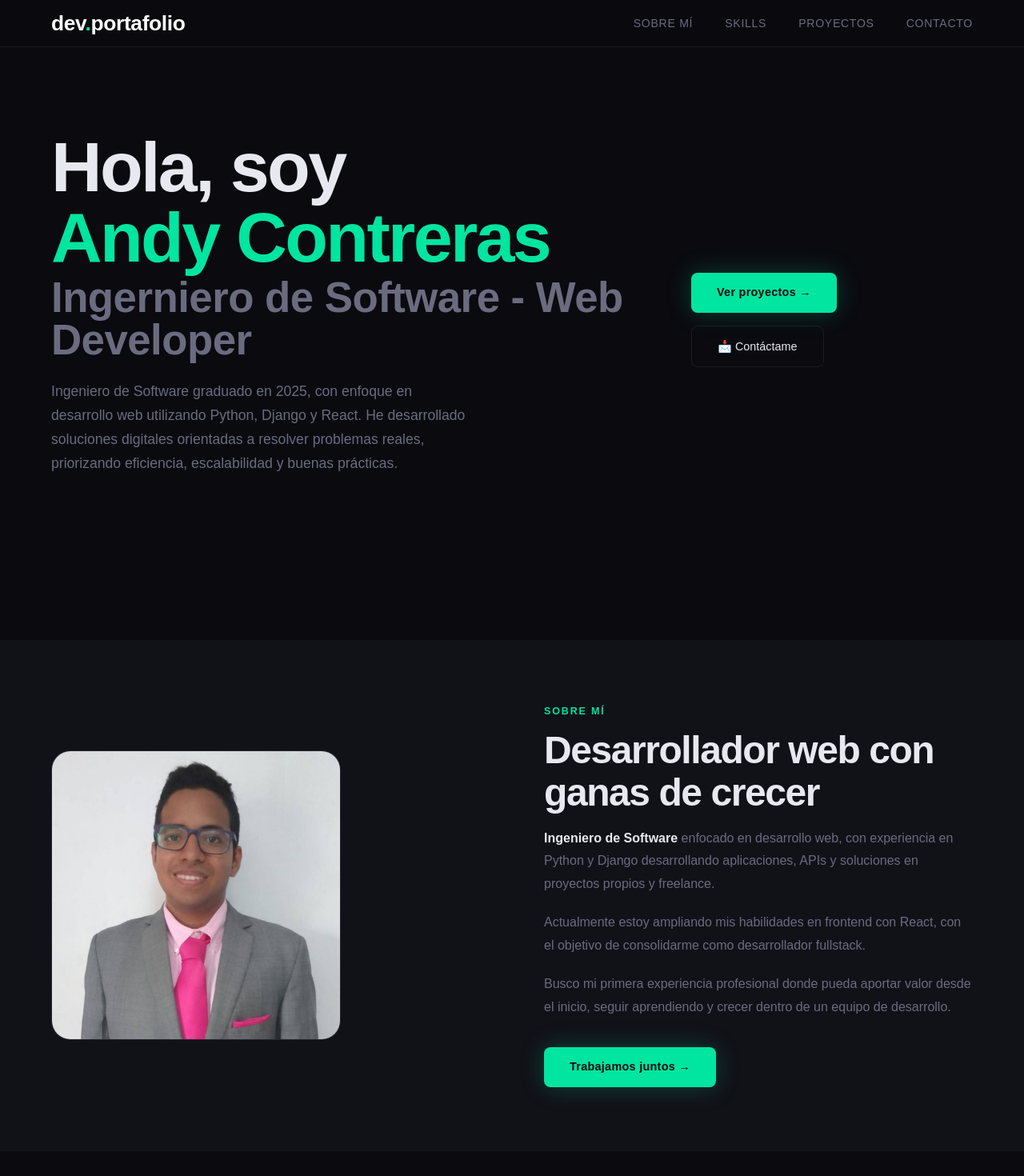
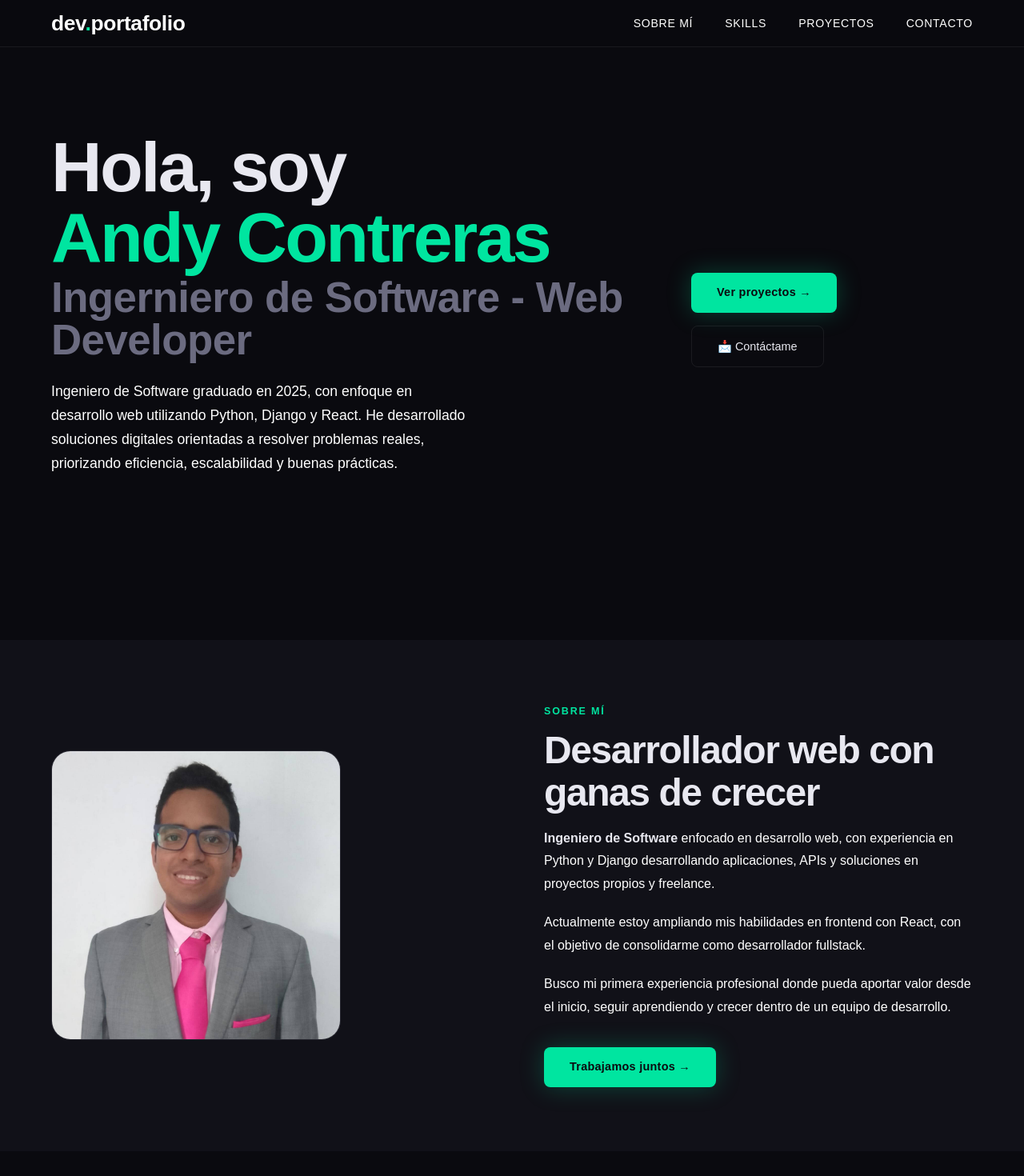
Before and after one commit to Andy-Contreras/Portafolio-, a React (Vite) app: page / in a window 1280 px wide. Shown: the top 1470 px of the page at 80% size. Built offline with nearby package versions, Linux system fonts and the light colour scheme.

Commit message:
Mejorando el SEO de los colores

```diff
--- a/src/component/About/About.module.css
+++ b/src/component/About/About.module.css
@@ -46,7 +46,7 @@
 }
 
 .about-detalle p {
-  color: var(--muted);
+  color: #ffffff;
   margin-bottom: 1.2rem;
   line-height: 1.8;
 }
--- a/src/component/Hero/Hero.module.css
+++ b/src/component/Hero/Hero.module.css
@@ -47,7 +47,7 @@
 
 .hero-descrip {
   font-size: 1.1rem;
-  color: var(--muted);
+  color: #ffffff;
   max-width: 520px;
   margin-bottom: 2.5rem;
   line-height: 1.7;
--- a/src/component/Navbar/Navbar.module.css
+++ b/src/component/Navbar/Navbar.module.css
@@ -43,7 +43,7 @@
 
 .links a{
   text-decoration: none;
-  color: var(--muted);
+  color: #ffffff;
   font-size: 0.88rem;
   font-weight: 500;
   letter-spacing: 0.05em;
```
